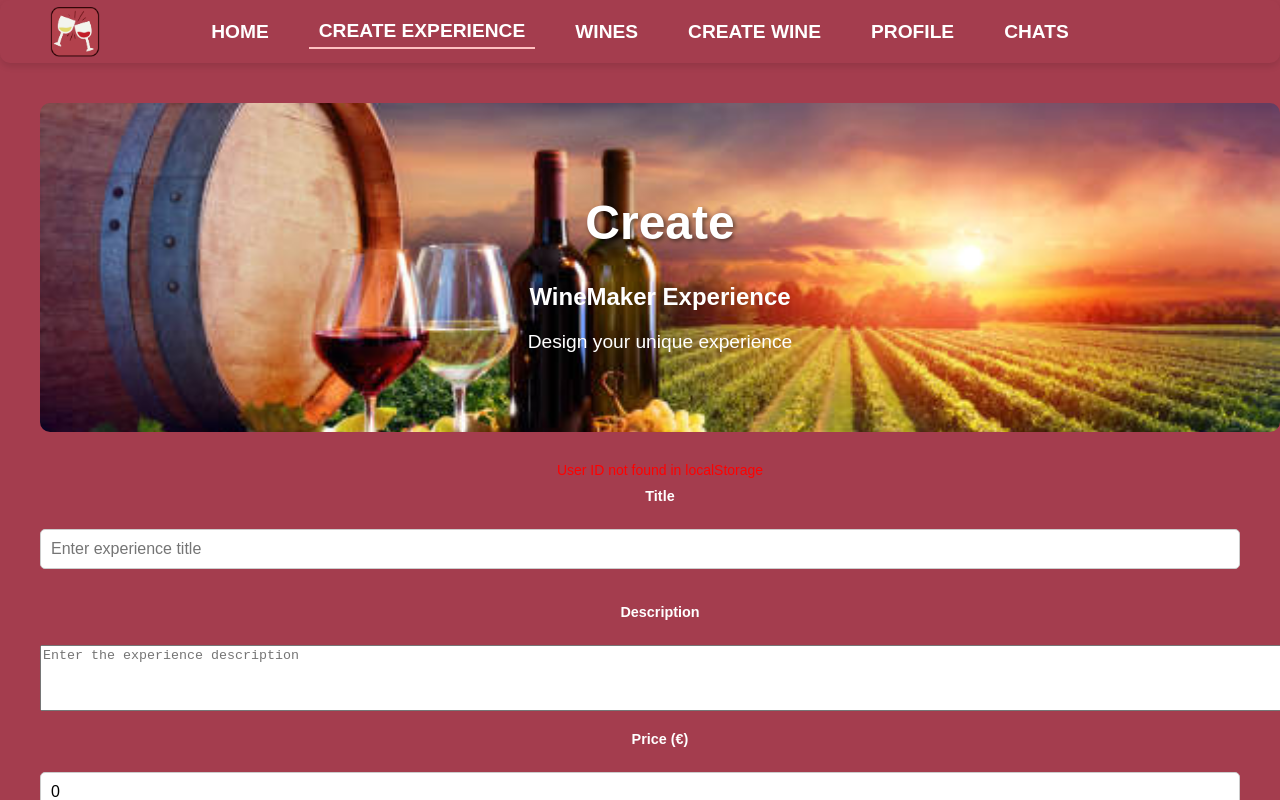
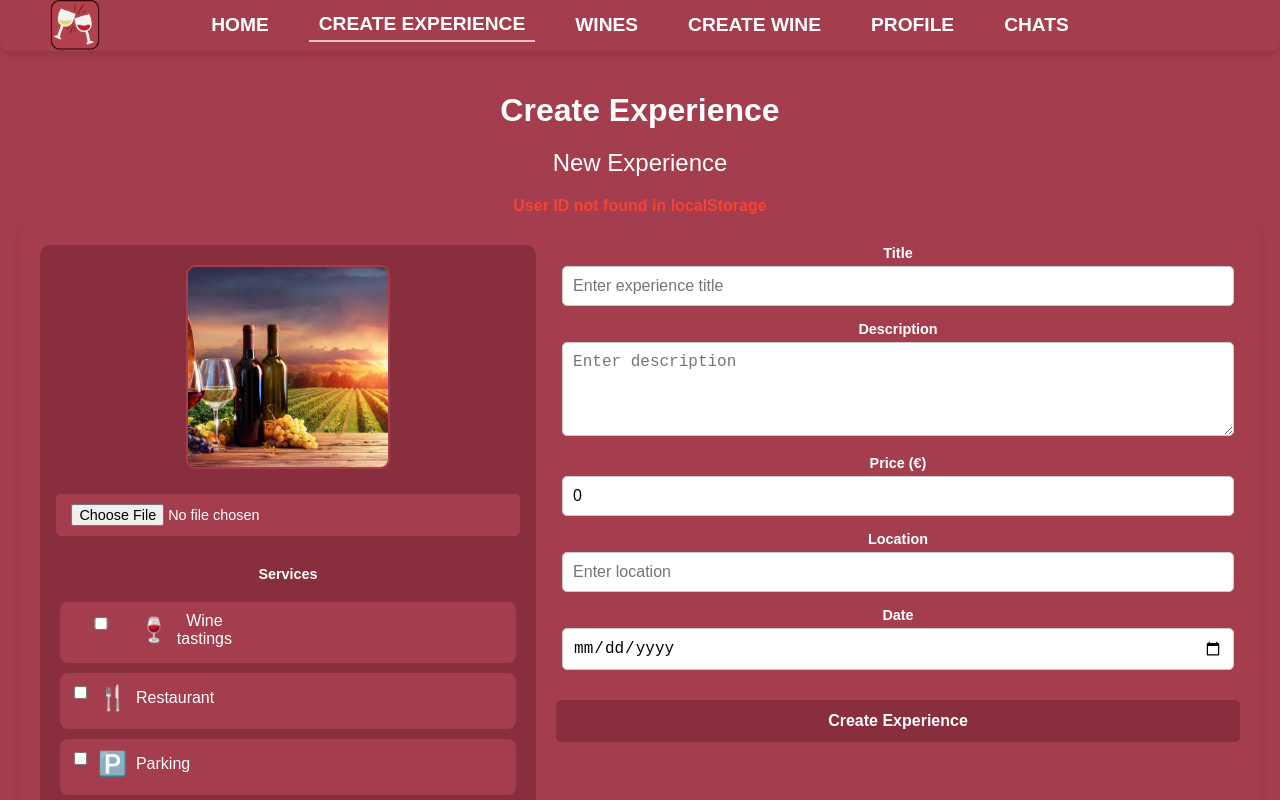
Before and after one commit to cbuzzz/WineR_React_Frontend, a React (Create React App) app: page /createExperience in a window 1280 px wide. Built offline with nearby package versions, Linux system fonts and the light colour scheme.

Commit message:
Funcionan imágenes en Wines

```diff
--- a/package.json
+++ b/package.json
@@ -14,6 +14,7 @@
     "@types/react-icons": "^2.2.7",
     "@types/react-router-dom": "^5.3.3",
     "axios": "^1.7.9",
+    "dotenv": "^16.4.7",
     "leaflet": "^1.9.3",
     "leaflet-defaulticon-compatibility": "^0.1.2",
     "react": "^18.3.1",
@@ -23,8 +24,8 @@
     "react-leaflet": "^4.2.0",
     "react-router-dom": "^7.0.2",
     "react-scripts": "5.0.1",
+    "react-select": "^5.9.0",
     "socket.io-client": "^4.8.1",
-    "react-select": "^5.9.0",
     "typescript": "^4.9.5",
     "web-vitals": "^2.1.4"
   },
--- a/src/models/experienceModel.ts
+++ b/src/models/experienceModel.ts
@@ -14,6 +14,7 @@ export interface Experience {
     reviews: Review[];  // Aquí cambiamos de string[] a Review[]
     date: string,
     services: Service[],
+    images: string[],
 }
 
 export interface Review {
--- a/src/models/userModel.ts
+++ b/src/models/userModel.ts
@@ -10,6 +10,7 @@ export interface User {
     amigos: string[]; // Lista de amigos
     solicitudes: string[]; // Lista de solicitudes de amistad
     googleId?: string; // ID de Google opcional
+    image: string; // URL de la imagen de perfil
 };
 
 export type PublicUserInfo = Pick<User, 'name'>;
--- a/src/models/wineModel.ts
+++ b/src/models/wineModel.ts
@@ -12,4 +12,5 @@ export interface Wine {
     notes: Service[],
     year: number,
     experience: string,
+    image: string,
 }
--- a/src/pages/WineLover/signupWineLover.tsx
+++ b/src/pages/WineLover/signupWineLover.tsx
@@ -89,6 +89,7 @@ const SignUp: React.FC = () => {
 
         try {
             await userService.signup({
+                image: '', // No se requiere imagen de perfil
                 name: formData.name,
                 username: formData.username,
                 mail: formData.email,
--- a/src/pages/WineMaker/createExperience.tsx
+++ b/src/pages/WineMaker/createExperience.tsx
@@ -1,7 +1,7 @@
 import React, { useState, useEffect } from 'react';
 import { useNavigate } from 'react-router-dom';
-import '../../styles/home.css'; // Usamos los mismos estilos que Home
-import NavWineMaker from '../../components/NavWineMaker'; // Asegúrate de que la ruta sea correcta
+import '../../styles/createwine.css';
+import NavWineMaker from '../../components/NavWineMaker';
 import experienceService from '../../services/experienceService';
 import createBackground from '../../assets/vinito.png';
 import { Service } from '../../models/serviceModel';
@@ -10,7 +10,7 @@ import { Experience } from '../../models/experienceModel';
 const servicesOptions: Service[] = [
     { icon: "🍷", label: "Wine tastings" },
     { icon: "🍴", label: "Restaurant" },
-    { icon: "🅿", label: "Parking" },
+    { icon: "🅿️", label: "Parking" },
     { icon: "🌿", label: "Vineyard tours" },
     { icon: "🏛", label: "Winery tours" },
     { icon: "🐾", label: "Pet friendly" },
@@ -30,8 +30,11 @@ const CreateExperience: React.FC = () => {
         averageRating: 0,
         reviews: [],
         services: [], // Aquí se almacenarán los servicios seleccionados
+        images: [], // Añadimos un campo para las imágenes
     });
 
+    const [selectedImage, setSelectedImage] = useState<File | null>(null);
+    const [previewImage, setPreviewImage] = useState<string | undefined>(createBackground);
     const [error, setError] = useState('');
     const [showModal, setShowModal] = useState(false); // Estado para el modal de éxito
     const navigate = useNavigate();
@@ -57,6 +60,16 @@ const CreateExperience: React.FC = () => {
         }));
     };
 
+    const handleImageChange = (e: React.ChangeEvent<HTMLInputElement>) => {
+        const file = e.target.files?.[0] || null;
+        setSelectedImage(file);
+        if (file) {
+            setPreviewImage(URL.createObjectURL(file));
+        } else {
+            setPreviewImage(createBackground);
+        }
+    };
+
     const handleServiceChange = (service: Service) => {
         setFormData((prev) => ({
             ...prev,
@@ -71,8 +84,15 @@ const CreateExperience: React.FC = () => {
         setShowModal(false); // Asegurarnos de que el modal esté oculto al inicio del envío
 
         try {
-            console.log(formData);
-            await experienceService.createExperience(formData); // Se envía la experiencia al backend
+            await experienceService.createExperience(formData);
+
+            // Subir imagen si se seleccionó
+            if (selectedImage) {
+                const imageFormData = new FormData();
+                imageFormData.append('image', selectedImage);
+                // Llamar al servicio de subida de imágenes
+                await experienceService.uploadExperienceImage(formData.title, imageFormData);
+            }
             setShowModal(true); // Mostrar el modal de éxito
 
             // Redirigir después de un corto periodo de tiempo (3 segundos)
@@ -90,24 +110,47 @@ const CreateExperience: React.FC = () => {
     };
 
     return (
-        <NavWineMaker> {/* El contenido de la página está dentro de NavWineMaker */}
-            <div className="home-container">
-                <div
-                    className="top-plans"
-                    style={{ backgroundImage: `url(${createBackground})` }}
-                >
-                    <div className="top-plans-content">
-                        <h1>Create</h1>
-                        <h2>WineMaker Experience</h2>
-                        <p>Design your unique experience</p>
+        <NavWineMaker>
+            <div className="createexp-top-content">
+                <h1 className="createexp-title">Create Experience</h1>
+                <h2 className="createexp-subtitle">New Experience</h2>
+            </div>
+
+            {error && <div className="createexp-error-message">{error}</div>}
+            <div className="createexp-two-column-layout">
+                <div className="createexp-left-column">
+                    <img
+                        src={previewImage || createBackground}
+                        alt="Experience"
+                        className="createexp-image-preview"
+                    />
+                    <input
+                        type="file"
+                        accept="image/*"
+                        onChange={handleImageChange}
+                        className="createexp-image-input"
+                    />
+
+                    <label style={{ fontWeight: 'bold', color: 'white' }} className="createexp-label">Services</label>
+                    <div className="createexp-services-container">
+                        {servicesOptions.map((service) => (
+                            <div key={service.label} className="notes-checkbox-create"> {/* Cambia la clase aquí */}
+                                <label className="notes-label-create"> {/* Cambia la clase aquí */}
+                                    <input
+                                        type="checkbox"
+                                        checked={formData.services.some((s) => s.label === service.label)}
+                                        onChange={() => handleServiceChange(service)}
+                                    />
+                                    <span className="notes-icon-create">{service.icon}</span> {/* Cambia la clase aquí */}
+                                    {service.label}
+                                </label>
+                            </div>
+                        ))}
                     </div>
                 </div>
-
-                {error && <div className="error-message">{error}</div>} {/* Muestra el mensaje de error si ocurre */}
-
-                <div className="form-create-experience">
-                    {/* Campos del formulario */}
-                    <label style={{ fontWeight: 'bold', color: 'white' }} htmlFor="title">Title</label>
+                <div className="createexp-right-column">
+                    <div className="form-create-wine">
+                        <label style={{ fontWeight: 'bold', color: 'white' }} htmlFor="title" className="createexp-label">Title</label>
                         <input
                             type="text"
                             id="title"
@@ -115,20 +158,21 @@ const CreateExperience: React.FC = () => {
                             placeholder="Enter experience title"
                             value={formData.title}
                             onChange={handleChange}
+                            className="createexp-input"
                         />
 
-                    <label style={{ fontWeight: 'bold', color: 'white' }} htmlFor="description">Description</label>
+                        <label style={{ fontWeight: 'bold', color: 'white' }} htmlFor="description" className="createexp-label">Description</label>
                         <textarea
-                        style={{ resize: 'none', width: 1330 }}
                             id="description"
                             name="description"
-                        placeholder="Enter the experience description"
+                            placeholder="Enter description"
                             rows={4}
                             value={formData.description}
                             onChange={handleChange}
+                            className="createexp-textarea"
                         />
 
-                    <label style={{ fontWeight: 'bold', color: 'white' }} htmlFor="price">Price (€)</label>
+                        <label style={{ fontWeight: 'bold', color: 'white' }} htmlFor="price" className="createexp-label">Price (€)</label>
                         <input
                             type="number"
                             id="price"
@@ -136,75 +180,40 @@ const CreateExperience: React.FC = () => {
                             placeholder="Enter price"
                             value={formData.price}
                             onChange={handleChange}
+                            className="createexp-input"
                         />
 
-                    <label style={{ fontWeight: 'bold', color: 'white' }} htmlFor="location">Location</label>
+                        <label style={{ fontWeight: 'bold', color: 'white' }} htmlFor="location" className="createexp-label">Location</label>
                         <input
                             type="text"
                             id="location"
                             name="location"
-                        placeholder="Enter the experience location"
+                            placeholder="Enter location"
                             value={formData.location}
                             onChange={handleChange}
+                            className="createexp-input"
                         />
 
-                    <label style={{ fontWeight: 'bold', color: 'white' }} htmlFor="contactnumber">Contact Number</label>
-                    <input
-                        type="tel"
-                        id="contactnumber"
-                        name="contactnumber"
-                        placeholder="Enter the contact number"
-                        value={formData.contactnumber}
-                        onChange={handleChange}
-                    />
-
-                    <label style={{ fontWeight: 'bold', color: 'white' }} htmlFor="contactmail">Contact Email</label>
-                    <input
-                        type="email"
-                        id="contactmail"
-                        name="contactmail"
-                        placeholder="Enter the contact email"
-                        value={formData.contactmail}
-                        onChange={handleChange}
-                    />
-
-                    <label style={{ fontWeight: 'bold', color: 'white' }} htmlFor="date">Date</label>
+                        <label style={{ fontWeight: 'bold', color: 'white' }} htmlFor="date" className="createexp-label">Date</label>
                         <input
                             type="date"
                             id="date"
                             name="date"
                             value={formData.date}
                             onChange={handleChange}
+                            className="createexp-input"
                         />
-
-                    <label style={{ fontWeight: 'bold', color: 'white' }} className="label-create">Services</label>
-                    <div className="services-container-create">
-                        {servicesOptions.map((service, index) => (
-                            <div key={service.label} className="service-checkbox-create">
-                                <label className="service-label-create">
-                                    <input
-                                        type="checkbox"
-                                        checked={formData.services.some((s) => s.label === service.label)}
-                                        onChange={() => handleServiceChange(service)}
-                                    />
-                                    <span className="service-icon-create">{service.icon}</span>
-                                    {service.label}
-                                </label>
                     </div>
-                        ))}
-                    </div>
-
-                    <button className="create-btn" onClick={handleSubmit}>
+                    <button className="createexp-btn" onClick={handleSubmit}>
                         Create Experience
                     </button>
                 </div>
             </div>
 
-            {/* Modal de éxito */}
             {showModal && (
-                <div className="modal">
-                    <div className="modal-content">
-                        <h3>Experiencia creándose. Redirigiendo al menú principal...</h3>
+                <div className="createexp-modal">
+                    <div className="createexp-modal-content">
+                        <h3>Experience is being created. Redirecting...</h3>
                     </div>
                 </div>
             )}
--- a/src/pages/WineMaker/createWine.tsx
+++ b/src/pages/WineMaker/createWine.tsx
@@ -35,9 +35,11 @@ const CreateWine: React.FC = () => {
         year: 2018,
         notes: [],
         experience: '',
+        image: '',
     });
 
-    const [selectedImage, setSelectedImage] = useState<string | null>(null);
+    const [selectedImage, setSelectedImage] = useState<File | null>(null);
+    const [previewImage, setPreviewImage] = useState<string | undefined>(defaultWineImage);
     const [experiences, setExperiences] = useState<Experience[]>([]);
     const [grapeTypes, setGrapeTypes] = useState<{ value: string; label: string }[]>([]);
     const [error, setError] = useState('');
@@ -87,14 +89,13 @@ const CreateWine: React.FC = () => {
         }));
     };
 
-    const handleImageChange = (event: React.ChangeEvent<HTMLInputElement>) => {
-        const file = event.target.files?.[0];
+    const handleImageChange = (e: React.ChangeEvent<HTMLInputElement>) => {
+        const file = e.target.files?.[0] || null;
+        setSelectedImage(file);
         if (file) {
-            const reader = new FileReader();
-            reader.onloadend = () => {
-                setSelectedImage(reader.result as string); // Carga la imagen seleccionada
-            };
-            reader.readAsDataURL(file);
+            setPreviewImage(URL.createObjectURL(file));
+        } else {
+            setPreviewImage(defaultWineImage);
         }
     };
 
@@ -136,10 +137,18 @@ const CreateWine: React.FC = () => {
             }
             setShowModal(true); // Mostrar el modal de éxito
 
+            // Subir la imagen si se seleccionó
+            if (formData.experience && createdWine._id && selectedImage) {
+                const imageFormData = new FormData();
+                imageFormData.append('image', selectedImage);
+
+                await wineService.uploadWineImage(createdWine._id, imageFormData); // No changes needed in `uploadWineImage`.
+            }
+
             // Redirigir después de 3 segundos
             setTimeout(() => {
                 setShowModal(false);
-                navigate('/homeWineMaker'); // Redirigir al menú principal
+                navigate('/listWinesWM'); // Redirigir al menú principal
             }, 3000);
         } catch (err) {
             if (err instanceof Error) {
@@ -162,7 +171,7 @@ const CreateWine: React.FC = () => {
             <div className="two-column-layout">
                 <div className="left-column">
                     <img
-                        src={selectedImage || defaultWineImage}
+                        src={previewImage || defaultWineImage}
                         alt="Wine"
                         className="wine-image"
                     />
--- a/src/pages/WineMaker/signupWineMaker.tsx
+++ b/src/pages/WineMaker/signupWineMaker.tsx
@@ -88,6 +88,7 @@ const SignUp: React.FC = () => {
 
         try {
             await userService.signup({
+                image: '', // Imagen por defecto
                 name: formData.name,
                 username: formData.username,
                 mail: formData.email,
--- a/src/styles/createwine.css
+++ b/src/styles/createwine.css
@@ -1,5 +1,6 @@
 /* Contenedor principal */
-.two-column-layout {
+.two-column-layout,
+.createexp-two-column-layout {
     display: flex;
     gap: 20px;
     width: 100%;
@@ -13,7 +14,8 @@
 }
 
 /* Columna izquierda */
-.left-column {
+.left-column,
+.createexp-left-column {
     width: 40%;
     display: flex;
     flex-direction: column;
@@ -25,8 +27,9 @@
     gap: 15px;
 }
 
-/* Imagen del vino */
-.wine-image {
+/* Imagen del vino / experiencia */
+.wine-image,
+.createexp-image-preview {
     width: 200px;
     height: 200px;
     object-fit: cover;
@@ -36,12 +39,14 @@
     transition: transform 0.3s ease;
 }
 
-.wine-image:hover {
+.wine-image:hover,
+.createexp-image-preview:hover {
     transform: scale(1.05);
 }
 
 /* Botón para seleccionar la imagen */
-.image-input {
+.image-input,
+.createexp-image-input {
     font-size: 0.9rem;
     color: white;
     background-color: #a43d4e;
@@ -52,19 +57,24 @@
     transition: background-color 0.3s ease;
 }
 
-.image-input:hover {
+.image-input:hover,
+.createexp-image-input:hover {
     background-color: #892e3e;
 }
 
-/* Contenedor de notas */
-.notes-container-create {
+/* Contenedor de notas / servicios */
+.notes-container-create,
+.createexp-services-container {
     display: flex;
     flex-direction: column;
     gap: 10px;
     width: 100%;
+    align-items: flex-start;
+    /* Alineación correcta */
 }
 
-.notes-checkbox-create {
+.notes-checkbox-create,
+.createexp-service-checkbox {
     display: flex;
     align-items: center;
     gap: 10px;
@@ -72,26 +82,34 @@
     background-color: #a43d4e;
     border-radius: 8px;
     transition: background-color 0.3s ease;
+    width: 100%;
+    /* Se asegura de que ocupen todo el ancho disponible */
+    box-sizing: border-box;
+    /* Incluye padding en el ancho total */
 }
 
-.notes-checkbox-create:hover {
+.notes-checkbox-create:hover,
+.createexp-service-checkbox:hover {
     background-color: #892e3e;
 }
 
-.notes-label-create {
+.notes-label-create,
+.createexp-service-label {
     display: flex;
     align-items: center;
     gap: 8px;
-    font-size: 1rem;
+    font-size: 1.0rem;
     color: white;
 }
 
-.notes-icon-create {
+.notes-icon-create,
+.createexp-service-icon {
     font-size: 1.5rem;
 }
 
 /* Columna derecha */
-.right-column {
+.right-column,
+.createexp-right-column {
     width: 60%;
     display: flex;
     flex-direction: column;
@@ -99,7 +117,8 @@
 }
 
 /* Botón de creación */
-.create-btn {
+.create-btn,
+.createexp-btn {
     background-color: #892e3e;
     color: white;
     padding: 12px 20px;
@@ -110,14 +129,16 @@
     transition: background-color 0.3s ease, transform 0.3s ease;
 }
 
-.create-btn:hover {
+.create-btn:hover,
+.createexp-btn:hover {
     background-color: #44121b;
     transform: translateY(-5px);
 }
 
 /* Input general */
 input[type="text"],
-input[type="number"] {
+input[type="number"],
+.createexp-input {
     width: 95%;
     padding: 10px;
     font-size: 1rem;
@@ -127,9 +148,74 @@ input[type="number"] {
 }
 
 input[type="text"]:focus,
-input[type="number"]:focus {
+input[type="number"]:focus,
+.createexp-input:focus {
     border-color: #a43d4e;
     outline: none;
+}
+
+/* Textarea */
+textarea,
+.createexp-textarea {
+    width: 95%;
+    padding: 10px;
+    font-size: 1rem;
+    border: 1px solid #ccc;
+    border-radius: 5px;
+    margin-bottom: 15px;
+    background-color: #ffffff;
+}
+
+textarea:focus,
+.createexp-textarea:focus {
+    border-color: #a43d4e;
+    outline: none;
+}
+
+/* Errores */
+.createexp-error-message {
+    color: #f44336;
+    font-weight: bold;
+    margin: 10px 0;
+}
+
+/* Modal */
+.createexp-modal {
+    position: fixed;
+    top: 0;
+    left: 0;
+    width: 100%;
+    height: 100%;
+    background-color: rgba(0, 0, 0, 0.7);
+    display: flex;
+    justify-content: center;
+    align-items: center;
+}
+
+.createexp-modal-content {
+    background-color: white;
+    padding: 20px;
+    border-radius: 10px;
+    box-shadow: 0 4px 10px rgba(0, 0, 0, 0.3);
+    text-align: center;
+}
+
+/* Títulos */
+.createexp-title,
+.createexp-subtitle {
+    color: white;
+    text-align: center;
+    margin-bottom: 20px;
+}
+
+.createexp-title {
+    font-size: 2rem;
+    font-weight: bold;
+}
+
+.createexp-subtitle {
+    font-size: 1.5rem;
+    font-weight: normal;
 }
 
 /* Dropdown select */
@@ -144,27 +230,10 @@ input[type="number"]:focus {
 }
 
 .Select__menu {
-    z-index: 9999;
-}
-
-/* Espaciado adicional entre los selects */
-.Select__wrapper {
-    margin-bottom: 20px;
-    /* Aumenta el espacio entre los selects */
-}
-
-/* Colores del interior de los Selects */
-.Select__menu {
     background-color: #a43d4e;
-    /* Fondo del menú desplegable */
     color: white;
-    /* Color del texto */
     border-radius: 5px;
     box-shadow: 0 4px 8px rgba(0, 0, 0, 0.2);
-}
-
-.Select__menu-list {
-    padding: 10px 0;
 }
 
 .Select__option {
@@ -175,36 +244,19 @@ input[type="number"]:focus {
 
 .Select__option--is-focused {
     background-color: #892e3e;
-    /* Color al pasar el mouse */
 }
 
 .Select__option--is-selected {
     background-color: #6f2733;
-    /* Color al seleccionar */
     font-weight: bold;
 }
 
 .Select__placeholder {
     color: #f4dcdc;
-    /* Color del texto del placeholder */
-}
-
-.Select__control {
-    border: 1px solid #a43d4e !important;
-    /* Borde del Select */
-    border-radius: 5px !important;
-    font-size: 1rem !important;
-    background-color: #ffffff !important;
-    /* Fondo del control */
-}
-
-.Select__control:hover {
-    border-color: #892e3e !important;
 }
 
 .Select__single-value {
     color: #892e3e;
-    /* Color del texto seleccionado */
 }
 
 /* Imágenes color de vino */
@@ -227,15 +279,11 @@ input[type="number"]:focus {
     height: auto;
     border-radius: 10px;
     opacity: 0.7;
-    /* Imagen no seleccionada */
 }
 
 .right-column-wines.highlighted img,
 .left-column-wines.highlighted img {
     opacity: 1;
-    /* Imagen seleccionada */
     transform: scale(1.1);
-    /* Resaltar con escala */
     box-shadow: 0px 4px 10px rgba(0, 0, 0, 0.5);
-    /* Sombra para la imagen seleccionada */
 }
```
Also changed, not shown: src/services/experienceService.ts (+19 -0 lines), src/services/wineService.ts (+20 -0 lines), 1 other file (tests, documents, lock files or other folders). Lines whose indentation alone changed are shown as unchanged.
